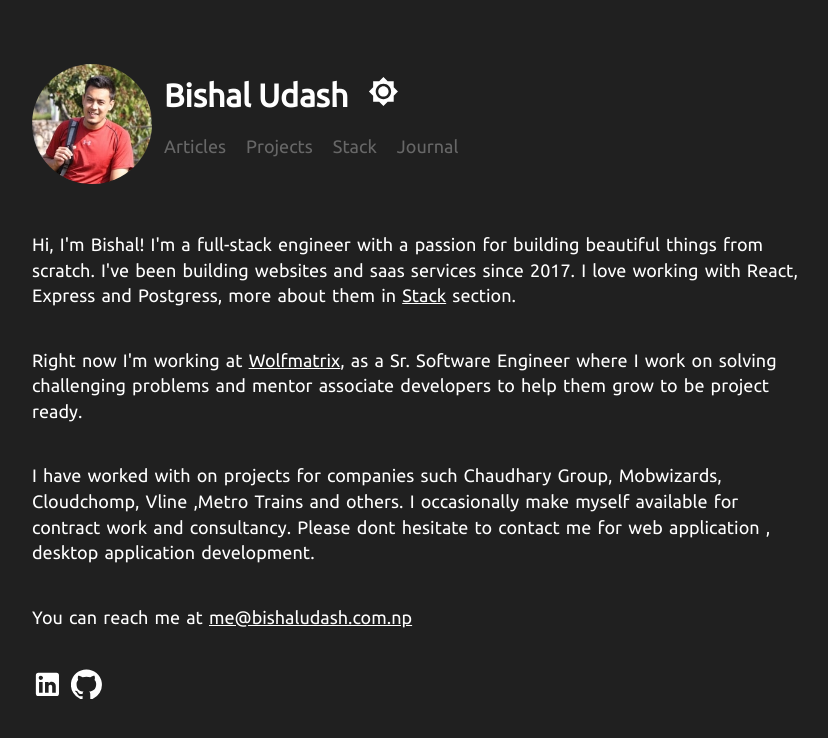
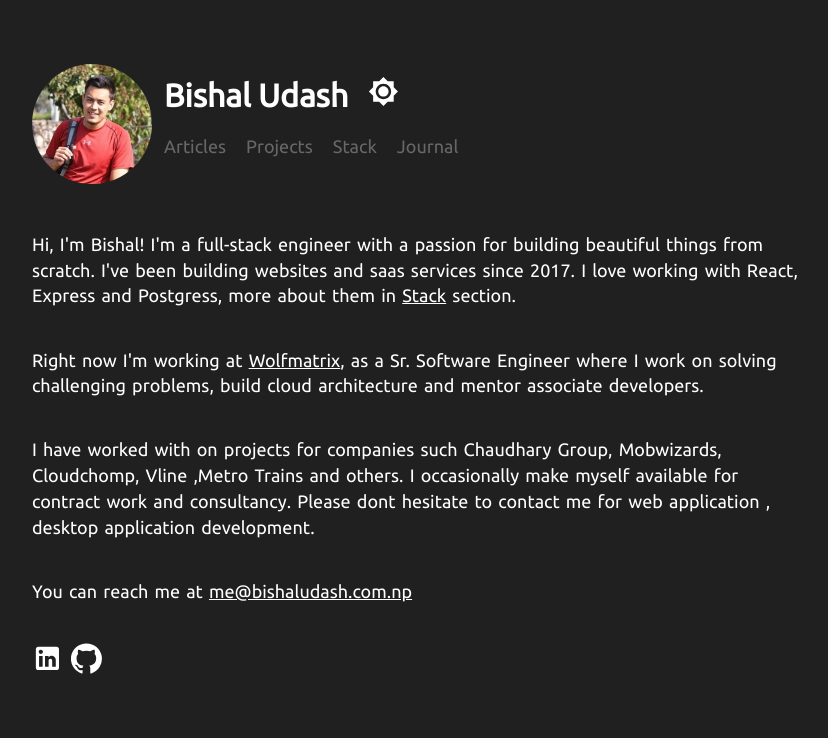
Before and after one commit to bishaludas/bishaludas.github.io, a React (Create React App) app: page / in a window 1280 px wide. Shown: the top 738 px of the page, without its empty margins (224-1052 px from the left). Built offline with nearby package versions, Linux system fonts and the light colour scheme.

Commit message:
update about

```diff
--- a/src/components/About/About.js
+++ b/src/components/About/About.js
@@ -50,8 +50,7 @@ const About = () => {
           Wolfmatrix
         </a>
         , as a Sr. Software Engineer where I work on solving challenging
-        problems and mentor associate developers to help them grow to be project
-        ready.
+        problems, build cloud architecture and mentor associate developers.
       </p>
 
       <p>
```
